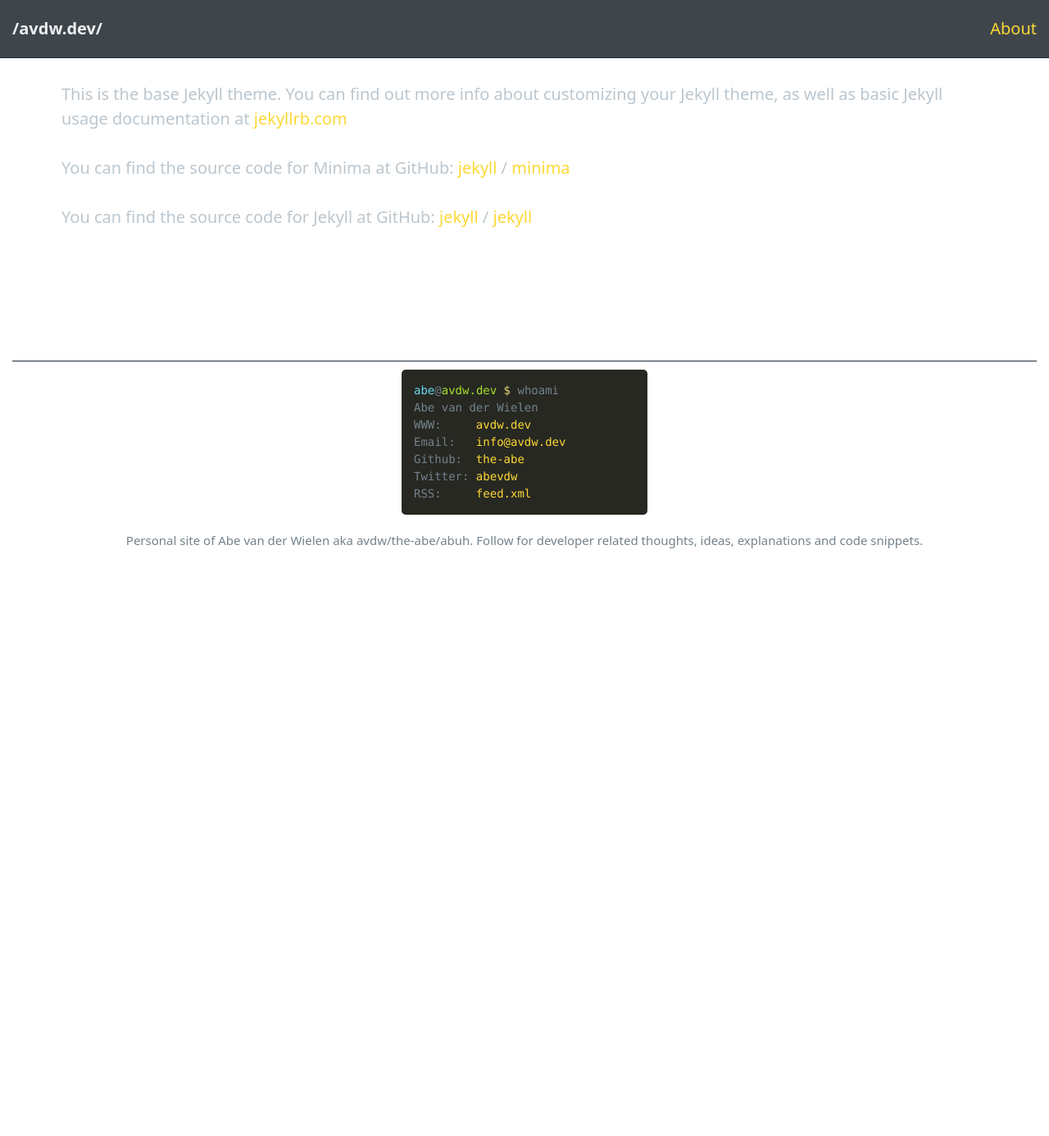
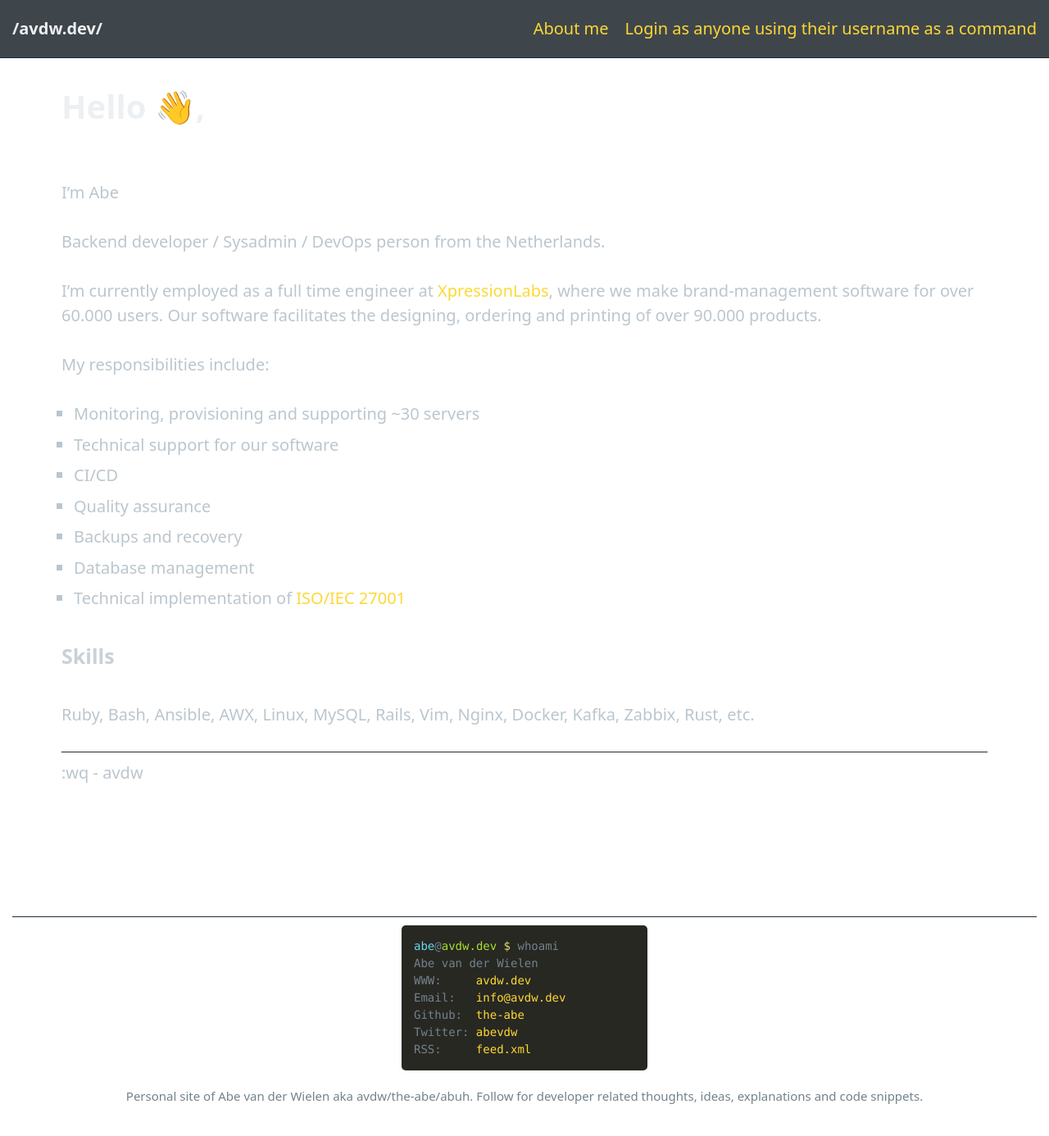
Before and after one commit to The-Abe/the-abe.github.io, a Jekyll site: the page built from about.md, in a window 1280 px wide and 1400 px high. Shown: the top 1386 px of the window at 82% size. Built offline with Jekyll 4.4.1, drawn with Linux system fonts in a browser that asks for light colours; our own code applies the rules of GitHub Pages for plain Markdown files.

```diff
--- a/Gemfile
+++ b/Gemfile
@@ -24,3 +24,5 @@ gem "webrick", "~> 1.8", :group => :development
 # Catches exceptions and retries each request a limited number of times
 # As requested by jekyll serve.
 gem "faraday-retry", "~> 2.2", :group => :development
+
+gem "jekyll-paginate", "~> 1.1"
--- a/_config.yml
+++ b/_config.yml
@@ -10,12 +10,12 @@ twitter_username: abevdw
 github_username: the-abe
 encoding: utf-8
 show_excerpts: true
+paginate: 5
+paginate_path: "/page:num/"
 
 plugins:
   - jekyll-feed
-
-postcss:
-  cache: false
+  - jekyll-paginate
 
 # exclude:
 #   - .sass-cache/
--- /dev/null
+++ b/_layouts/none.html
@@ -0,0 +1 @@
+{{ content }}
--- a/about.md
+++ b/about.md
@@ -1,17 +1,44 @@
 ---
-title: About
+title: About me
 permalink: /about/
 ---
 
-This is the base Jekyll theme. You can find out more info about customizing your Jekyll theme, as well as basic Jekyll usage documentation at [jekyllrb.com](https://jekyllrb.com/)
+# Hello 👋,
+I'm Abe
 
-You can find the source code for Minima at GitHub:
-[jekyll][jekyll-organization] /
-[minima](https://github.com/jekyll/minima)
+Backend developer / Sysadmin / DevOps person from the Netherlands.
 
-You can find the source code for Jekyll at GitHub:
-[jekyll][jekyll-organization] /
-[jekyll](https://github.com/jekyll/jekyll)
+I'm currently employed as a full time engineer at
+[XpressionLabs](https://xpressionlabs.nl), where we make brand-management
+software for over 60.000 users. Our software facilitates the designing, ordering
+and printing of over 90.000 products.
 
+My responsibilities include:
 
-[jekyll-organization]: https://github.com/jekyll
+- Monitoring, provisioning and supporting ~30 servers
+- Technical support for our software
+- CI/CD
+- Quality assurance
+- Backups and recovery
+- Database management
+- Technical implementation of [ISO/IEC 27001](https://www.iso.org/standard/27001)
+
+#### Skills
+Ruby,
+Bash,
+Ansible,
+AWX,
+Linux,
+MySQL,
+Rails,
+Vim,
+Nginx,
+Docker,
+Kafka,
+Zabbix,
+Rust,
+etc.
+
+----------
+
+:wq - avdw
--- a/index.md
+++ b/index.html
@@ -1,5 +1,3 @@
 ---
 layout: home
 ---
-
-Hallo Wereld!
```
Also changed, not shown: _layouts/home.html (+16 -2 lines), snippets/login-alias.html (added, +12 -0 lines), Gemfile.lock, 1 other file.
